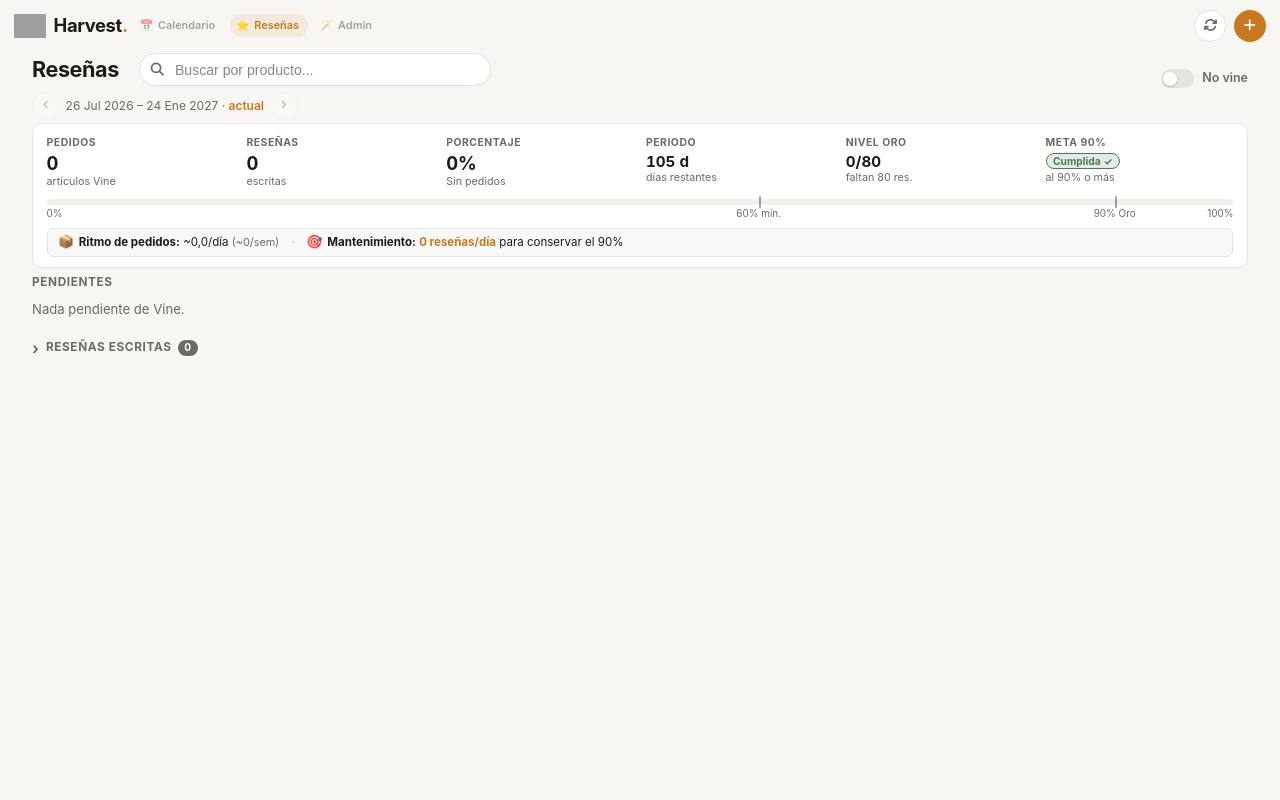
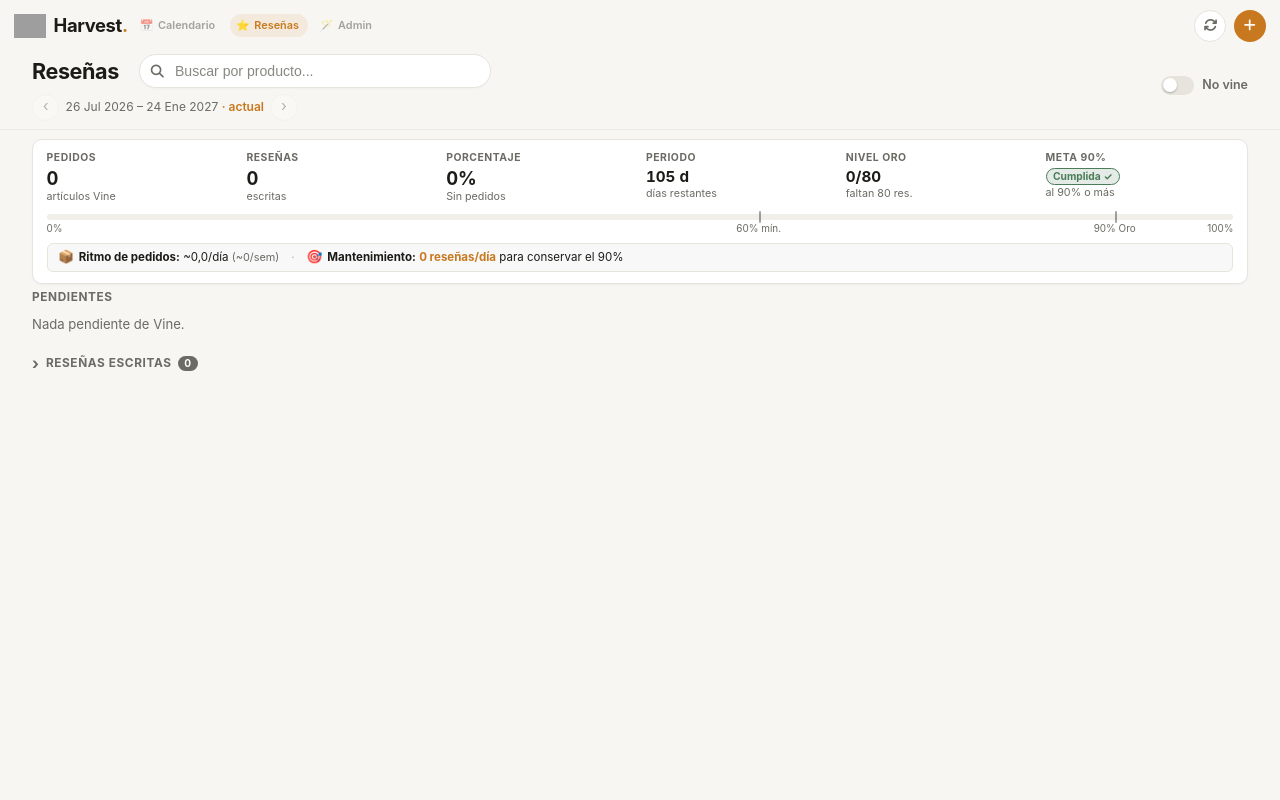
Before and after one commit to alarcia/harvest, a Django app: page /reviews/ in a window 1280 px wide. Run offline with Django 5.2, Linux system fonts and the light colour scheme; data comes from the database, SQL or seed files in the repository; data that the repository does not hold is empty; parts of the project's set-up code (start-up, migrations or seed data) failed here and were passed over; grey boxes are pictures that could not be loaded.

Commit message:
refactor: redesign reviews layout with topbar container and dedicated scroll wrapper

```diff
--- a/reviews/templates/reviews/_reviews.html
+++ b/reviews/templates/reviews/_reviews.html
@@ -14,8 +14,7 @@ section in place, no URL change.{% endcomment %}
       min-height: 0;
       display: flex;
       flex-direction: column;
-      overflow-y: auto;
-      -webkit-overflow-scrolling: touch;
+      overflow: hidden;
       animation: rev-fade .25s ease-out;
     }
     @keyframes rev-fade { from { opacity: 0; transform: translateY(6px); } to { opacity: 1; transform: none; } }
@@ -26,7 +25,17 @@ section in place, no URL change.{% endcomment %}
     .rev button { width: auto; margin: 0; padding: 0; background: none; color: var(--fg);
                   font: inherit; border: none; cursor: pointer; -webkit-tap-highlight-color: transparent; }
 
-    .rev-toolbar { flex: none; padding: .5rem .9rem .1rem; }
+    .rev-topbar {
+      flex: none;
+      background: var(--bg);
+      border-bottom: 1px solid color-mix(in srgb, var(--border) 60%, transparent);
+      padding: .5rem .9rem .45rem;
+      display: flex;
+      flex-direction: column;
+      gap: .35rem;
+      z-index: 10;
+    }
+    .rev-toolbar { flex: 1; min-width: 0; padding: 0; }
     .rev-title { margin: 0; font-size: 1.35rem; font-weight: 700; letter-spacing: -0.02em; }
     .rev-cyclenav { display: flex; align-items: center; gap: .4rem; margin-top: .35rem; }
     /* The round pills are the ‹ › arrows only — the reset is a text link and
@@ -57,7 +66,7 @@ section in place, no URL change.{% endcomment %}
     }
     .rev-cyclenav .rev-cycle-reset:hover { text-decoration: underline; }
 
-    .rev-subbar { flex: none; display: flex; justify-content: flex-end; padding: .4rem .9rem .6rem; }
+    .rev-subbar { flex: none; display: flex; justify-content: flex-end; padding: 0; }
     .rev-toggle {
       display: inline-flex;
       align-items: center;
@@ -91,6 +100,15 @@ section in place, no URL change.{% endcomment %}
     .rev-toggle input:checked + .switch { background: var(--accent); }
     .rev-toggle input:checked + .switch::after { transform: translateX(.9rem); }
     .rev-toggle input:focus-visible + .switch { outline: 2px solid var(--accent); outline-offset: 2px; }
+
+    .rev-scroll {
+      flex: 1;
+      min-height: 0;
+      display: flex;
+      flex-direction: column;
+      overflow-y: auto;
+      -webkit-overflow-scrolling: touch;
+    }
 
     .rev-list {
       flex: none;
@@ -858,24 +876,29 @@ section in place, no URL change.{% endcomment %}
 
     /* ---- desktop only: the mobile single column is already right ---- */
     @media (min-width: 700px) {
-      .rev {
-        display: grid;
-        grid-template-columns: 1fr auto;
-        grid-template-rows: auto auto 1fr;
-        grid-template-areas: "toolbar subbar" "stats stats" "list list";
-        column-gap: 1rem;
-        overflow-y: hidden;
+      .rev-topbar {
+        flex-direction: row;
+        align-items: center;
+        justify-content: space-between;
+        gap: 1.5rem;
+        padding: .6rem 2rem .5rem;
       }
-      .rev-toolbar { grid-area: toolbar; padding-left: 2rem; }
-      .rev-subbar { grid-area: subbar; padding-right: 2rem; align-items: center; }
-      .rev-stats { grid-area: stats; padding-left: 2rem; padding-right: 2rem; }
-      .rev-list {
-        grid-area: list;
+      .rev-toolbar {
+        flex: 1;
+        min-width: 0;
+      }
+      .rev-subbar {
+        flex: none;
+        align-items: center;
+      }
+      .rev-stats {
         padding-left: 2rem;
         padding-right: 2rem;
-        flex: 1;
-        min-height: 0;
-        overflow-y: auto;
+        margin-top: .4rem;
+      }
+      .rev-list {
+        padding-left: 2rem;
+        padding-right: 2rem;
       }
       .rev-group ul {
         display: grid;
@@ -885,10 +908,6 @@ section in place, no URL change.{% endcomment %}
       /* Review modals have room to breathe on desktop; mobile keeps the
          compact card defined in the shared app shell. */
       .modal-card, .modal-card.modal-wide { max-width: 60vw; }
-
-      .rev.is-searching {
-        grid-template-areas: "toolbar toolbar" "stats stats" "list list";
-      }
     }
 
     /* Search bar styles */
@@ -1004,6 +1023,7 @@ section in place, no URL change.{% endcomment %}
       word-break: break-word;
     }
   </style>
+  <div class="rev-topbar">
     <div class="rev-toolbar">
       <div class="rev-toolbar-header">
         <h1 class="rev-title">Reseñas</h1>
@@ -1033,6 +1053,17 @@ section in place, no URL change.{% endcomment %}
       {% endif %}
     </div>
 
+    <div class="rev-subbar">
+      <label class="rev-toggle">
+        <input type="checkbox" {% if include_non_vine %}checked{% endif %}
+               hx-get="{{ toggle_url }}" hx-push-url="{{ toggle_url }}">
+        <span class="switch"></span>
+        No vine
+      </label>
+    </div>
+  </div>
+
+  <div class="rev-scroll">
     {% if stats %}
     <div class="rev-stats">
       <details class="rev-stats-card" open>
@@ -1175,15 +1206,6 @@ section in place, no URL change.{% endcomment %}
     </div>
   {% endif %}
 
-  <div class="rev-subbar">
-    <label class="rev-toggle">
-      <input type="checkbox" {% if include_non_vine %}checked{% endif %}
-             hx-get="{{ toggle_url }}" hx-push-url="{{ toggle_url }}">
-      <span class="switch"></span>
-      No vine
-    </label>
-  </div>
-
   <div class="rev-list">
     <div id="rev-no-results" class="rev-no-results" style="display: none;">
       <i class="fa-solid fa-magnifying-glass rev-no-results-icon" aria-hidden="true"></i>
@@ -1285,6 +1307,7 @@ section in place, no URL change.{% endcomment %}
         <p class="rev-empty">Nada escrito todavía en este ciclo.</p>
       {% endif %}
     </details>
+  </div>
   </div>
 
   <script>
```
Lines whose indentation alone changed are shown as unchanged.
